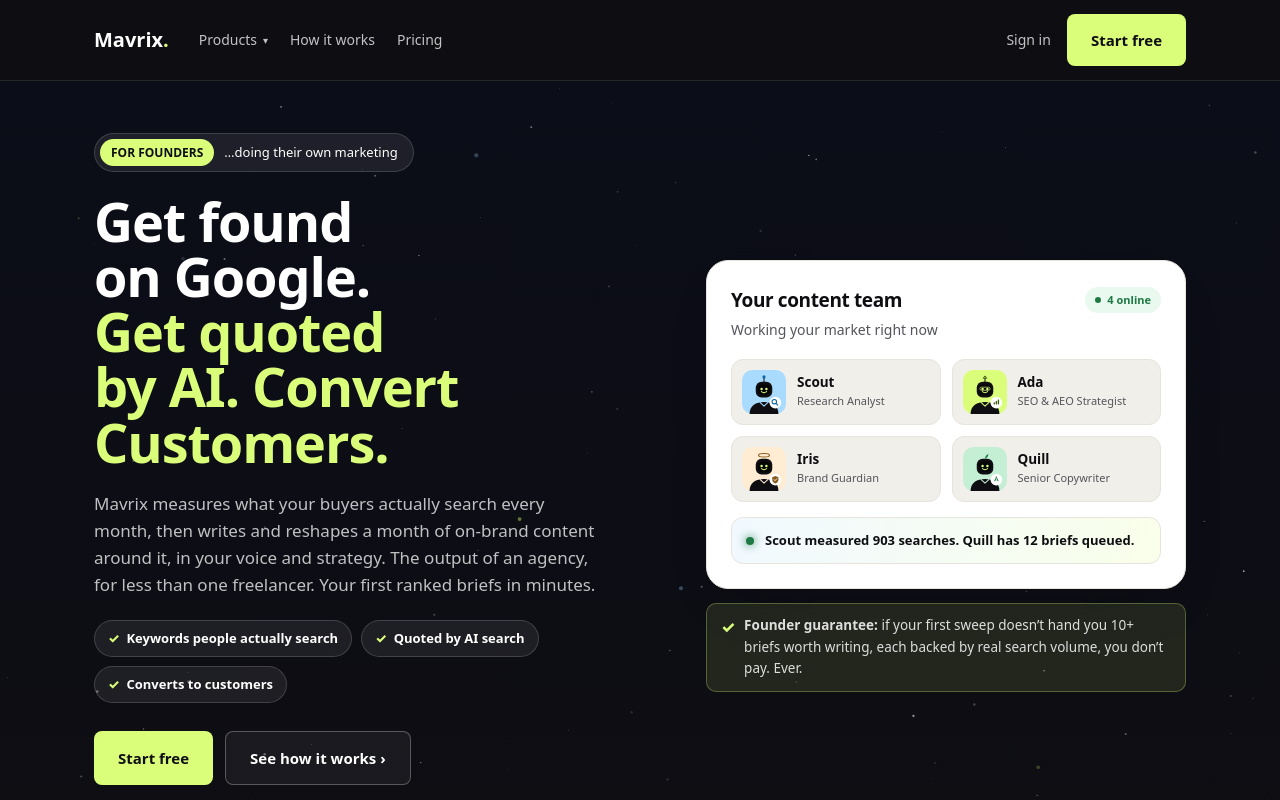
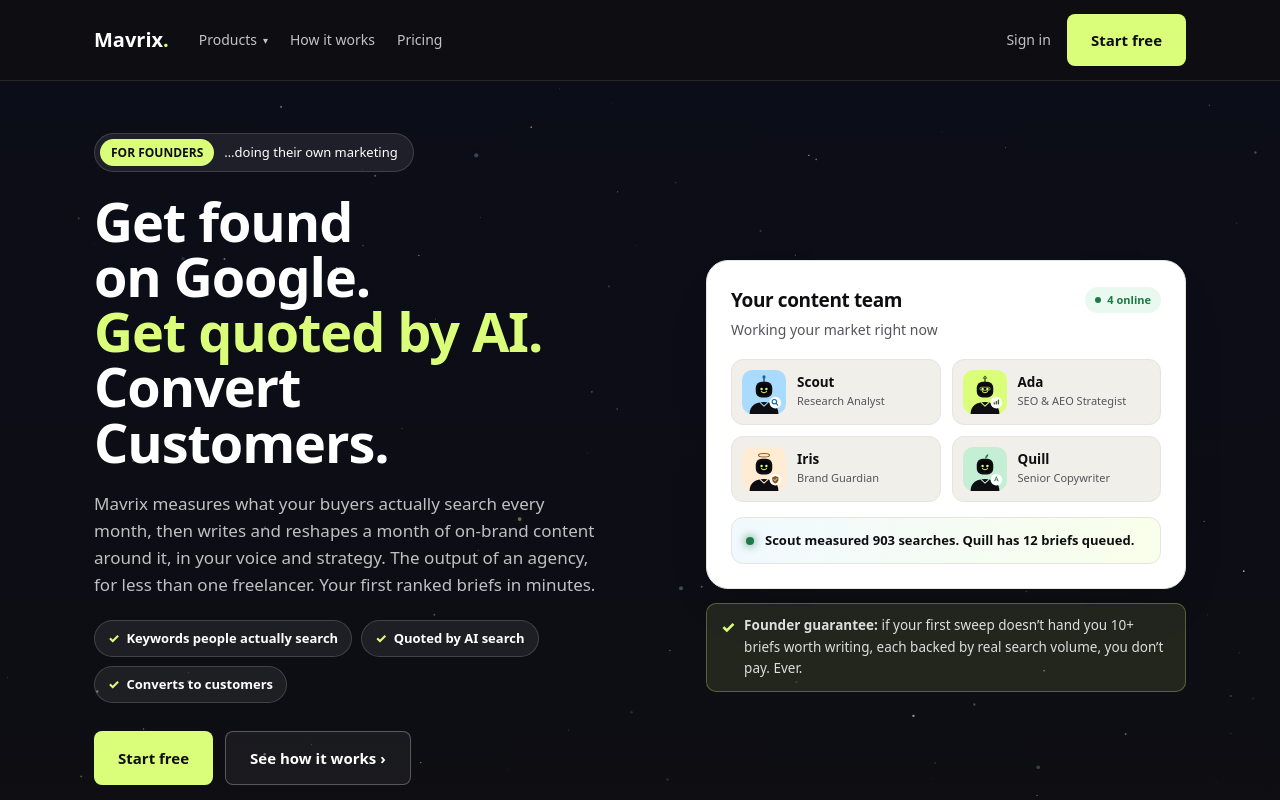
Before and after one commit to ricardoporteus/wire, a Next.js app: page / in a window 1280 px wide. Shown: the top 800 px of the page. Built offline with nearby package versions, Linux system fonts and the light colour scheme.

Commit message:
Render "Convert Customers." in white in the hero headline
Co-Authored-By: Claude Opus 4.8 <noreply@anthropic.com>

```diff
--- a/src/app/(marketing)/_components/Home.tsx
+++ b/src/app/(marketing)/_components/Home.tsx
@@ -52,7 +52,7 @@ export function Home() {
         <div className="wrap hero-in">
           <div>
             <span className="tag"><span className="new">FOR FOUNDERS</span><span className="t">…doing their own marketing</span></span>
-            <h1 className="htitle">Get found on Google. <span className="hl">Get quoted by AI. Convert Customers.</span></h1>
+            <h1 className="htitle">Get found on Google. <span className="hl">Get quoted by AI.</span> <span style={{ color: "#fff" }}>Convert Customers.</span></h1>
             <p className="sub">Mavrix measures what your buyers actually search every month, then writes and reshapes a month of on-brand content around it, in your voice and strategy. The output of an agency, for less than one freelancer. Your first ranked briefs in minutes.</p>
             <div className="chips">
               <span className="chip"><span className="tick">✓</span> Keywords people actually search</span>
```
